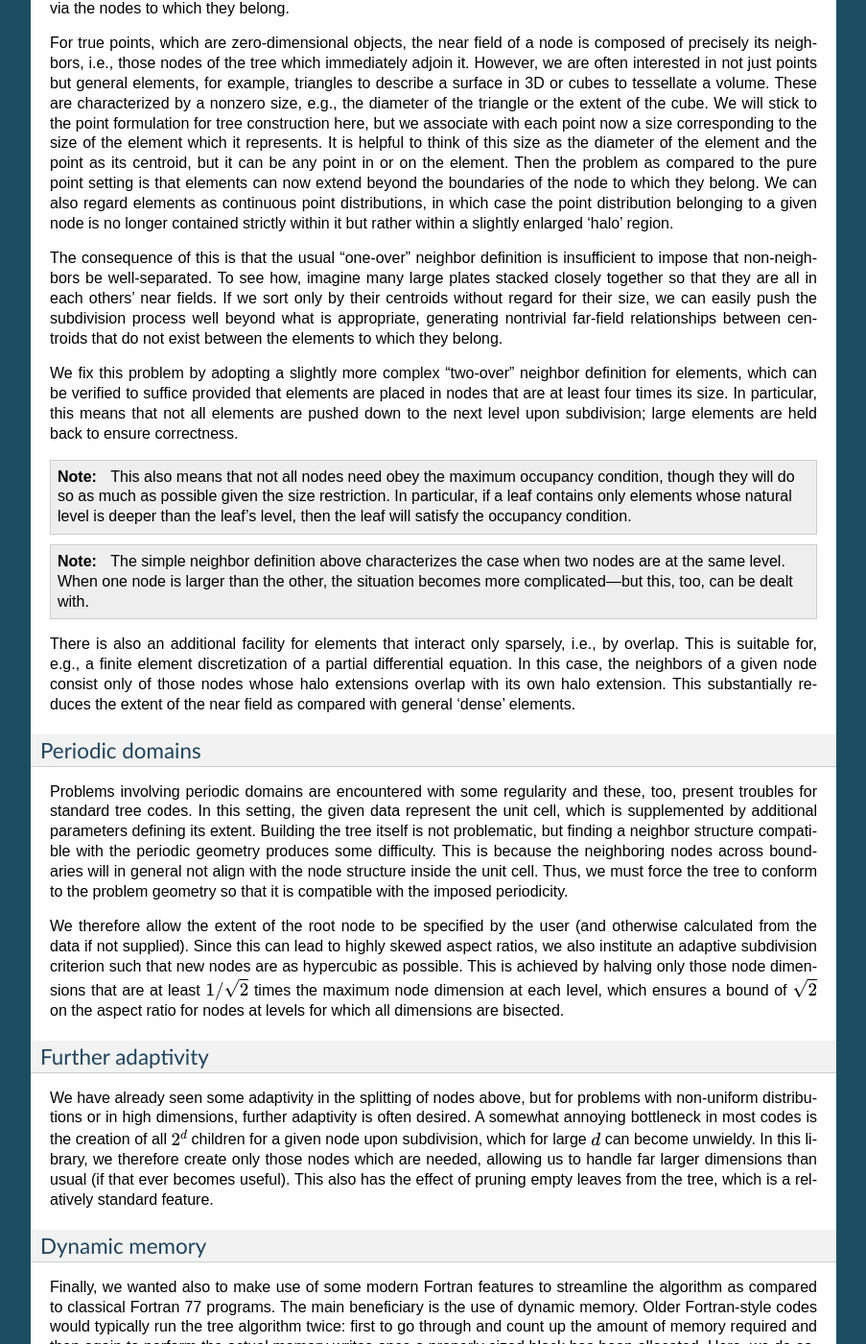
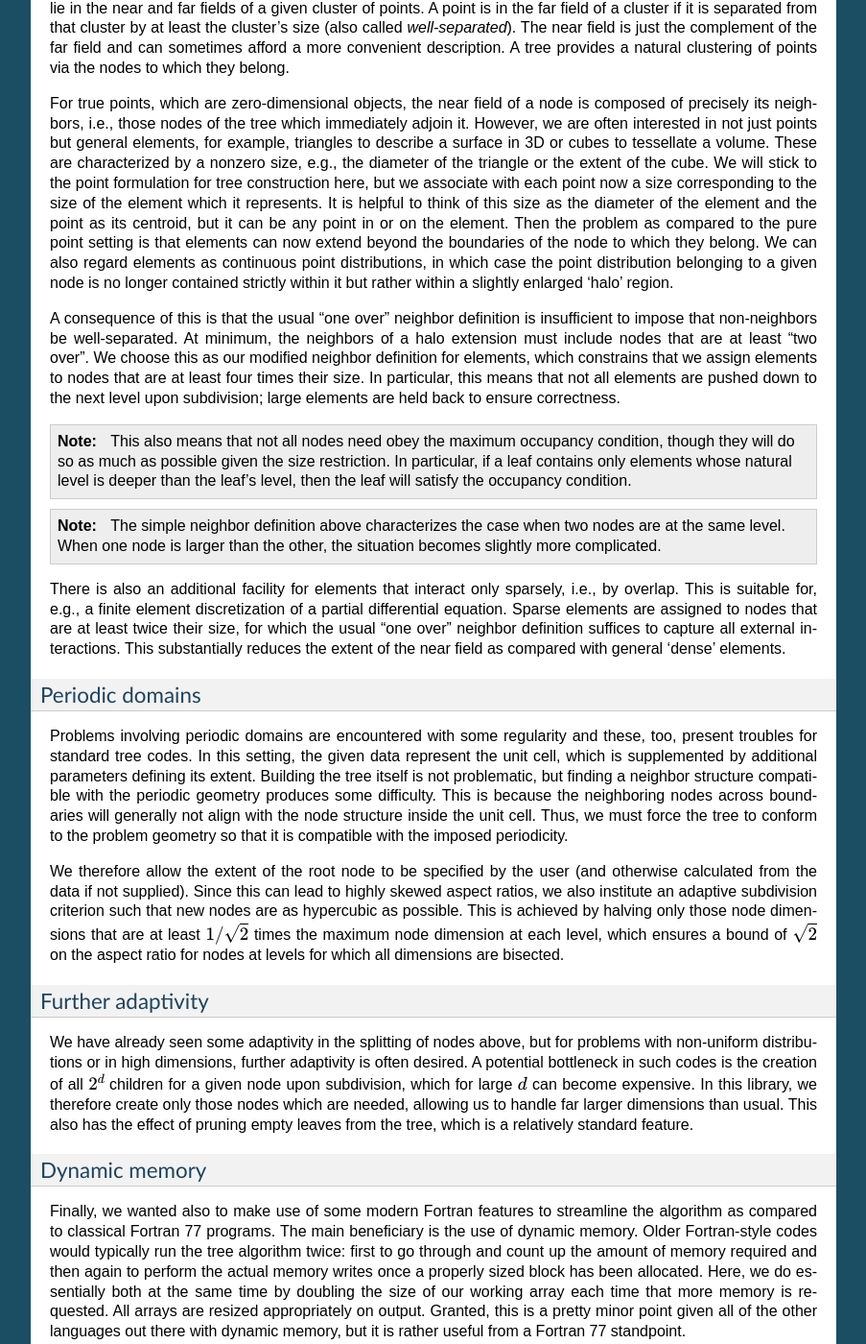
Before and after one commit to klho/hypoct, a Sphinx documentation site: the page built from doc/intro.rst, in a window 1280 px wide and 1400 px high, scrolled down 885 px. Shown: the whole window at 96% size, without its empty margins (198-1101 px from the left). Built offline with Sphinx 7.4.7, drawn with Linux system fonts in a browser that asks for light colours; some of the changed text lies outside the part shown.

Commit message:
Improved documentation.

```diff
--- a/doc/intro.rst
+++ b/doc/intro.rst
@@ -7,11 +7,13 @@
 
 Special features include:
 
-- Compatibility with general elements by associating with each point a size. Larger elements are assigned to larger nodes so as to enforce the well-separated condition for non-self non-neighbors. The effect of working with elements is that point distributions are now no longer strictly contained within each node but can extend slightly beyond it.
+- Compatibility with general elements by associating with each point a size. The effect of working with elements is that point distributions are no longer strictly contained within each node but can extend slightly beyond it. Elements are assigned to nodes that are at least four times their size and have a modified "two over" neighbor definition in order to fully capture the near field.
 
 - Optimizations for non-uniform and high-dimensional data such as adaptive subdivision and pruning of empty leaves. In particular, short dimensions are not bisected in order to keep nodes as hypercubic as possible.
 
 - Support for periodic domains.
+
+- Support for "sparse elements" suitable for finite element computations. Sparse elements interact only by overlap and are assigned to nodes that are at least twice their size. The usual "one over" neighbor definition then suffices to capture all external interactions.
 
 hypoct is written in Fortran with wrappers in C and Python. This documentation mainly covers the Python interface, the intended method for most users.
 
@@ -27,29 +29,27 @@
 
 For true points, which are zero-dimensional objects, the near field of a node is composed of precisely its neighbors, i.e., those nodes of the tree which immediately adjoin it. However, we are often interested in not just points but general elements, for example, triangles to describe a surface in 3D or cubes to tessellate a volume. These are characterized by a nonzero size, e.g., the diameter of the triangle or the extent of the cube. We will stick to the point formulation for tree construction here, but we associate with each point now a size corresponding to the size of the element which it represents. It is helpful to think of this size as the diameter of the element and the point as its centroid, but it can be any point in or on the element. Then the problem as compared to the pure point setting is that elements can now extend beyond the boundaries of the node to which they belong. We can also regard elements as continuous point distributions, in which case the point distribution belonging to a given node is no longer contained strictly within it but rather within a slightly enlarged 'halo' region.
 
-The consequence of this is that the usual "one-over" neighbor definition is insufficient to impose that non-neighbors be well-separated. To see how, imagine many large plates stacked closely together so that they are all in each others' near fields. If we sort only by their centroids without regard for their size, we can easily push the subdivision process well beyond what is appropriate, generating nontrivial far-field relationships between centroids that do not exist between the elements to which they belong.
-
-We fix this problem by adopting a slightly more complex "two-over" neighbor definition for elements, which can be verified to suffice provided that elements are placed in nodes that are at least four times its size. In particular, this means that not all elements are pushed down to the next level upon subdivision; large elements are held back to ensure correctness.
+A consequence of this is that the usual "one over" neighbor definition is insufficient to impose that non-neighbors be well-separated. At minimum, the neighbors of a halo extension must include nodes that are at least "two over". We choose this as our modified neighbor definition for elements, which constrains that we assign elements to nodes that are at least four times their size. In particular, this means that not all elements are pushed down to the next level upon subdivision; large elements are held back to ensure correctness.
 
 .. note::
    This also means that not all nodes need obey the maximum occupancy condition, though they will do so as much as possible given the size restriction. In particular, if a leaf contains only elements whose natural level is deeper than the leaf's level, then the leaf will satisfy the occupancy condition.
 
 .. note::
-   The simple neighbor definition above characterizes the case when two nodes are at the same level. When one node is larger than the other, the situation becomes more complicated---but this, too, can be dealt with.
+   The simple neighbor definition above characterizes the case when two nodes are at the same level. When one node is larger than the other, the situation becomes slightly more complicated.
 
-There is also an additional facility for elements that interact only sparsely, i.e., by overlap. This is suitable for, e.g., a finite element discretization of a partial differential equation. In this case, the neighbors of a given node consist only of those nodes whose halo extensions overlap with its own halo extension. This substantially reduces the extent of the near field as compared with general 'dense' elements.
+There is also an additional facility for elements that interact only sparsely, i.e., by overlap. This is suitable for, e.g., a finite element discretization of a partial differential equation. Sparse elements are assigned to nodes that are at least twice their size, for which the usual "one over" neighbor definition suffices to capture all external interactions. This substantially reduces the extent of the near field as compared with general 'dense' elements.
 
 Periodic domains
 ................
 
-Problems involving periodic domains are encountered with some regularity and these, too, present troubles for standard tree codes. In this setting, the given data represent the unit cell, which is supplemented by additional parameters defining its extent. Building the tree itself is not problematic, but finding a neighbor structure compatible with the periodic geometry produces some difficulty. This is because the neighboring nodes across boundaries will in general not align with the node structure inside the unit cell. Thus, we must force the tree to conform to the problem geometry so that it is compatible with the imposed periodicity.
+Problems involving periodic domains are encountered with some regularity and these, too, present troubles for standard tree codes. In this setting, the given data represent the unit cell, which is supplemented by additional parameters defining its extent. Building the tree itself is not problematic, but finding a neighbor structure compatible with the periodic geometry produces some difficulty. This is because the neighboring nodes across boundaries will generally not align with the node structure inside the unit cell. Thus, we must force the tree to conform to the problem geometry so that it is compatible with the imposed periodicity.
 
 We therefore allow the extent of the root node to be specified by the user (and otherwise calculated from the data if not supplied). Since this can lead to highly skewed aspect ratios, we also institute an adaptive subdivision criterion such that new nodes are as hypercubic as possible. This is achieved by halving only those node dimensions that are at least :math:`1 / \sqrt{2}` times the maximum node dimension at each level, which ensures a bound of :math:`\sqrt{2}` on the aspect ratio for nodes at levels for which all dimensions are bisected.
 
 Further adaptivity
 ..................
 
-We have already seen some adaptivity in the splitting of nodes above, but for problems with non-uniform distributions or in high dimensions, further adaptivity is often desired. A somewhat annoying bottleneck in most codes is the creation of all :math:`2^{d}` children for a given node upon subdivision, which for large :math:`d` can become unwieldy. In this library, we therefore create only those nodes which are needed, allowing us to handle far larger dimensions than usual (if that ever becomes useful). This also has the effect of pruning empty leaves from the tree, which is a relatively standard feature.
+We have already seen some adaptivity in the splitting of nodes above, but for problems with non-uniform distributions or in high dimensions, further adaptivity is often desired. A potential bottleneck in such codes is the creation of all :math:`2^{d}` children for a given node upon subdivision, which for large :math:`d` can become expensive. In this library, we therefore create only those nodes which are needed, allowing us to handle far larger dimensions than usual. This also has the effect of pruning empty leaves from the tree, which is a relatively standard feature.
 
 Dynamic memory
 ..............
@@ -63,25 +63,25 @@
 
 We have already discussed the tree construction process above. Briefly, to review, it consists of recursively subdividing nodes following a top-down sweep, alternately deciding which nodes to divide and then which points within those nodes to hold from further subdivision.
 
-Finding neighbors similarly involves a top-down sweep. We first initialize the neighbors at the top two levels as a base case, then at each lower level search for the neighbors of each node among the children of its parent's neighbors. This hence nests the neighbor search hierarchically and results in good performance.
+Finding neighbors similarly involves a top-down sweep. We first initialize the neighbors at the two coarsest levels as a base case, then at each finer level search for the neighbors of each node among the children of its parent's neighbors. This hence nests the neighbor search hierarchically and results in good performance.
 
 For points, the neighbors of a given node consist of:
 
-- All nodes at the same level immediately adjoining it.
+- All nodes at the same level immediately adjoining it ("one over").
 
-- All non-empty nodes at a higher level (parent or coarser) immediately adjoining it.
+- All non-empty nodes at a coarser level (parent or above) immediately adjoining it.
 
 For elements, the neighbors of a given node consist of:
 
-- All nodes at the same level whose halo extensions are separated from its own extension by less than its extension's size.
+- All nodes at the same level separated by at most the node's size ("two over").
 
-- All non-empty nodes at a higher level (parent or coarser) whose halo extensions are separated its own extension by less than its extension's size.
+- All non-empty nodes at a coarser level (parent or above) whose halo extensions are separated its own extension by less than its extension's size.
 
 Finally, for sparse elements, the neighbors consist of:
 
-- All nodes at the same level immediately adjoining it.
+- All nodes at the same level immediately adjoining it ("one over").
 
-- All non-empty nodes at a higher level (parent or coarser) whose halo extensions overlap with its own extension.
+- All non-empty nodes at a coarser level (parent or above) whose halo extensions overlap with its own extension.
 
 In all cases, a node is not considered its own neighbor.
 
```
Also changed, not shown: other parts of doc/intro.rst (+1 -1 lines), 2 other files.
